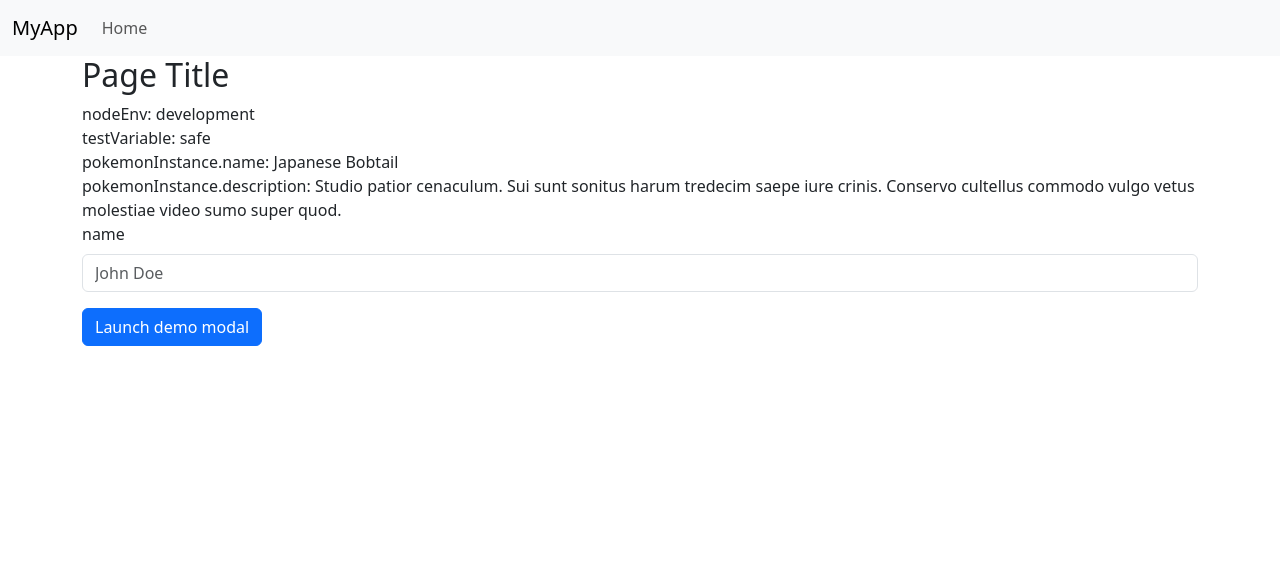
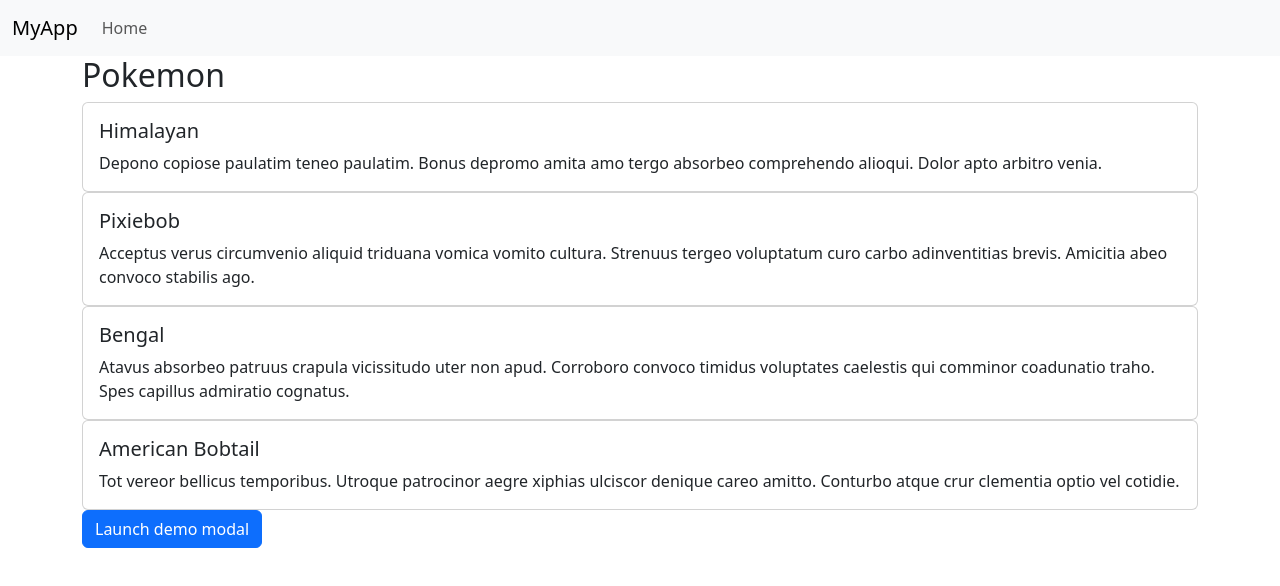
Before and after one commit to andrew-hillier/verbose-garbanzo, a React (Create React App) app: page /app in a window 1280 px wide. Shown: the top 586 px of the page. Built offline with nearby package versions, Linux system fonts and the light colour scheme.

Commit message:
return collection from service, and added styling

```diff
--- /dev/null
+++ b/src/components/PokemonCard.tsx
@@ -0,0 +1,16 @@
+import { Pokemon } from "../pokemon";
+
+function PokemonCard({ pokemon }: { pokemon: Pokemon }) {
+    return (
+        <div className="card">
+            <div className="card-body">
+                <h5 className="card-title">{pokemon?.name}</h5>
+                <p className="card-text">
+                    {pokemon?.description}
+                </p>
+            </div>
+        </div>
+    );
+};
+
+export default PokemonCard;
--- a/src/containers/App.tsx
+++ b/src/containers/App.tsx
@@ -1,17 +1,19 @@
 import { useEffect, useState } from "react";
 import { Pokemon, PokemonService } from "../pokemon";
+import PokemonCard from "../components/PokemonCard";
 
 function App() {
   const nodeEnv = process.env.NODE_ENV || "(null)";
   const testVariable = process.env.REACT_APP_TEST_VARIABLE || "(null)";
 
-  const [pokemonInstance, setPokemonInstance] = useState<Pokemon>();
+  const [pokemonCollection, setPokemonCollection] = useState<Pokemon[]>();
 
   useEffect(() => {
     const pokemonService = new PokemonService();
-    pokemonService.getPokemon()
+
+    pokemonService.getPokemonCollection()
       .then(data => {
-        setPokemonInstance(data);
+        setPokemonCollection(data);
       });
   }, []);
 
@@ -34,24 +36,25 @@
       </nav>
 
       <div id="content" className="container">
-        <h2>Page Title</h2>
+        <h2>Pokemon</h2>
 
-        {pokemonInstance === undefined ? (
+        {pokemonCollection === undefined ? (
           <div>loading...</div>
         ) : (
           <div>
-            nodeEnv: {nodeEnv}
+            {/* nodeEnv: {nodeEnv}
             <br />
             testVariable: {testVariable}
-            <br />
-            pokemonInstance.name: {pokemonInstance?.name}
-            <br />
-            pokemonInstance.description: {pokemonInstance?.description}
+            <br /> */}
 
-            <div className="mb-3">
+            {pokemonCollection?.map(pokemon =>
+              <PokemonCard pokemon={pokemon} />
+            )}
+
+            {/* <div className="mb-3">
               <label htmlFor="emailAddressInput" className="form-label">name</label>
               <input className="form-control" id="emailAddressInput" placeholder="John Doe" />
-            </div>
+            </div> */}
 
             <button type="button" className="btn btn-primary" data-bs-toggle="modal" data-bs-target="#exampleModal">
               Launch demo modal
--- a/src/pokemon.ts
+++ b/src/pokemon.ts
@@ -13,6 +13,27 @@
 };
 
 export class PokemonService {
+    getPokemonCollection(): Promise<Pokemon[]> {
+        return new Promise((resolve) => {
+            setTimeout(() => {
+                resolve([
+                    new Pokemon(
+                        faker.animal.cat(),
+                        faker.lorem.paragraph()),
+                    new Pokemon(
+                        faker.animal.cat(),
+                        faker.lorem.paragraph()),
+                    new Pokemon(
+                        faker.animal.cat(),
+                        faker.lorem.paragraph()),
+                    new Pokemon(
+                        faker.animal.cat(),
+                        faker.lorem.paragraph())
+                ])
+            }, 1500);
+        });
+    };
+
     getPokemon(): Promise<Pokemon> {
         return new Promise((resolve) => {
             setTimeout(() => {
```
